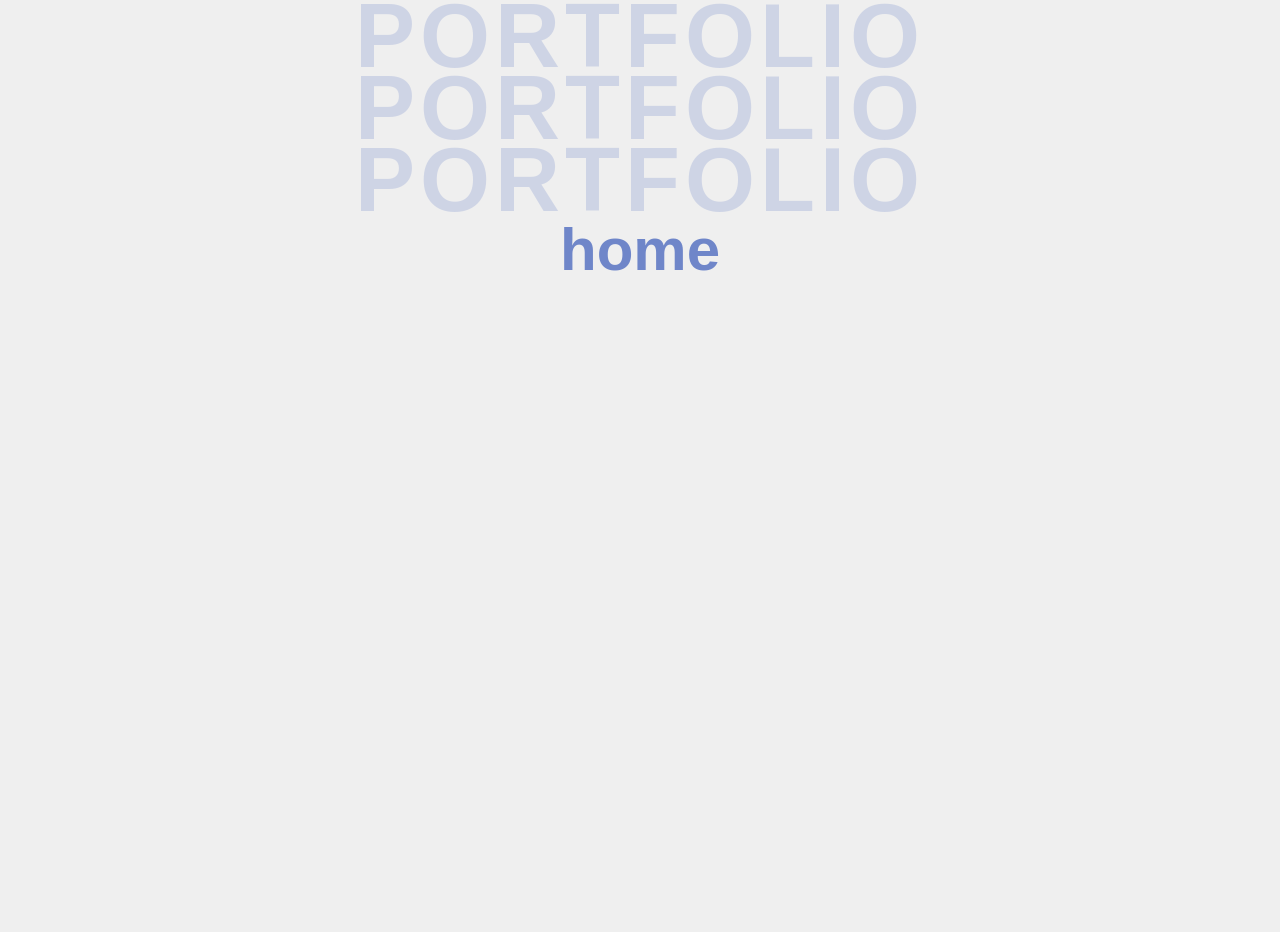
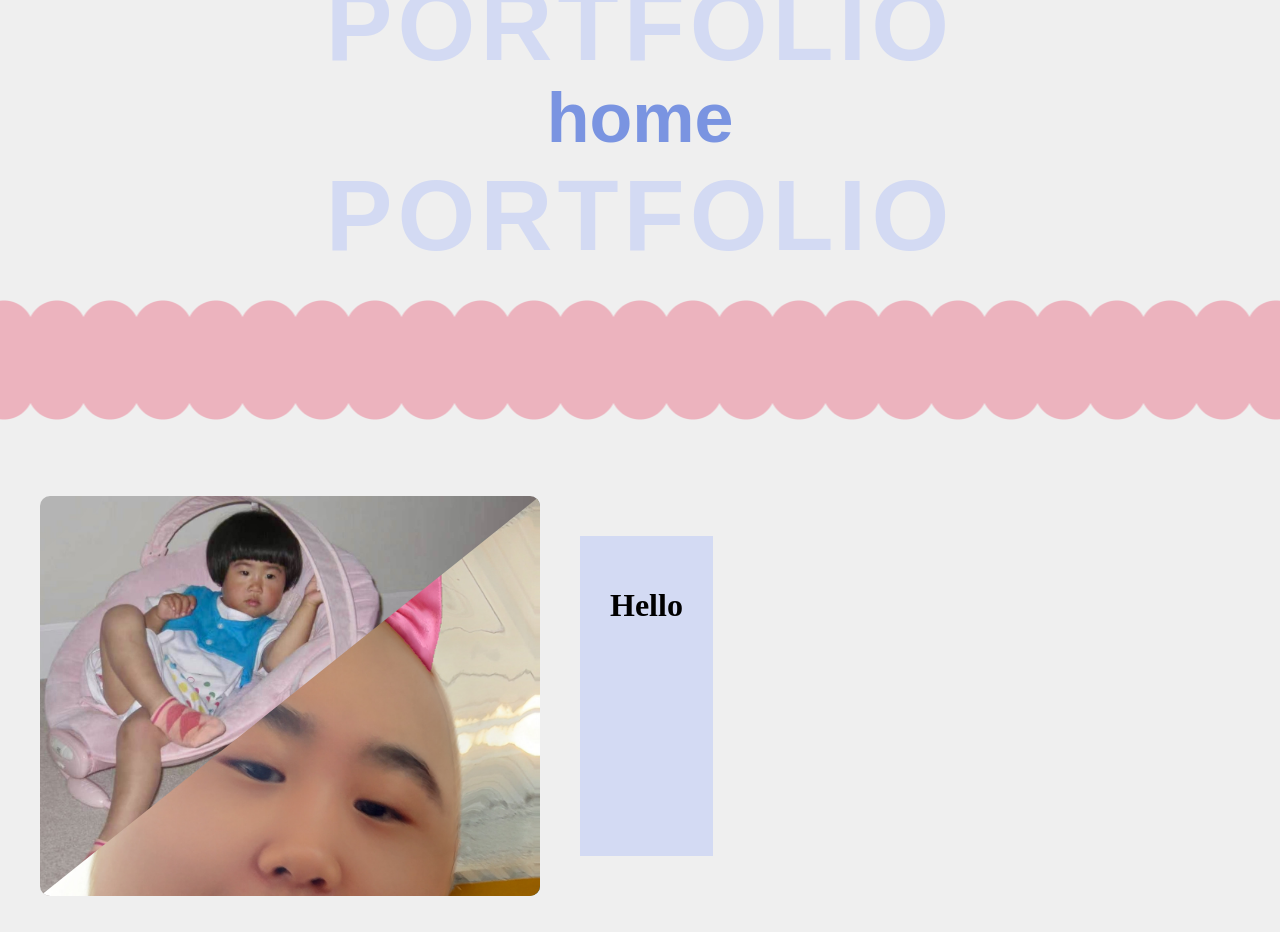
Before and after one commit to evac-uation/FinalProject, a plain HTML site: page index.html in a window 1280 px wide. Before the commit the page ends 800 px from the top, so only its background shows below. Drawn offline with Linux system fonts and the light colour scheme; a web font is replaced by a local one.

Commit message:
finished headers

```diff
--- a/index.html
+++ b/index.html
@@ -3,20 +3,44 @@
 <head>
     <meta charset="UTF-8">
     <meta name="viewport" content="width=device-width, initial-scale=1.0">
-    <title>Document</title>
+    <title>Home</title>
     <link rel="stylesheet" href="style/style.css">
     <link rel="stylesheet" href="https://use.typekit.net/lar1tts.css">
 </head>
+
+
 <body>
+  <div class="hero fedreg">
+    <div class="bg-text div">
+      <div class="bg-text1">PORTFOLIO</div>
+      <div class="bg-text2"></div>
+      <div class="bg-text3">P<a href="art.html" class="letter-link">O<span class="letter-label1">art</span></a>R<a href="blog.html" class="letter-link">T<span class="letter-label2">blog</span></a>F<a href="photos.html" class="letter-link">O<span class="letter-label3">photos</span></a>L<a href="web.html" class="letter-link">I<span class="letter-label4">web</span></a>O
+      </div>
+    </div>
+    <h1 class="title">home</h1>
+  </div>
 
-  <div class="hero fedreg">
-    <div class="bg-text">
-      <div>PORTFOLIO</div>
-      <div>PORTFOLIO</div>
-      <div>PORTFOLIO</div>
-    </div>
-    <h1 class="home">home</h1>
+  <br>
+  <br>
+
+  <div class="border"></div>
+
+  <br>
+  <br>
+
+<div class="flex-container">
+  <div class="diagonal-container">
+    <div class="top"></div>
+    <div class="bottom"></div>
   </div>
+  <div class="intro">
+    <h1>Hello</h1>
+  </div>
+</div>
+
+
+  <br>
+  <br>
 
 </body>
 </html>
--- a/style/style.css
+++ b/style/style.css
@@ -14,8 +14,8 @@ body {
 
 .hero {
   position: relative;
-  height: 500px;
-  overflow: hidden;
+  height: 224px;
+  overflow: visible;
   display: flex;
   align-items: center;
   justify-content: center;
@@ -23,24 +23,152 @@ body {
 
 .bg-text {
   position: absolute;
+  inset: 0;
+}
+
+/* center horizontally */
+.bg-text1,
+.bg-text2,
+.bg-text3 {
+  position: absolute;
+  left: 50%;
+  transform: translateX(-50%);
+  white-space: nowrap;
+}
+
+/* adjust vertical spacing */
+.bg-text1 { top: 0px; }
+.bg-text2 { top: 90px; }
+.bg-text3 { top: 190px; }
+
+.bg-text div {
+  font-size: 100px;
+  font-weight: 700;
+  color: #d3daf3;
+  line-height: 0.5;
+  letter-spacing: 5px;
+}
+
+.title {
+  position: relative;
+  z-index: 2;
+  font-size: 70px;
+  color: #7a94e1;
+  margin: 0;
+  background: #efefef;   /* same as body background */
+  padding: 46px 30px 35px;
+}
+
+.letter-link {
+  color: inherit;          /* same color as rest of word */
+  text-decoration: none;   /* remove underline */
+  transition: color 0.3s ease;
+}
+
+.letter-link:hover {
+  color: #f79aab;          /* hover color */
+}
+
+.letter-label1,
+.letter-label2,
+.letter-label3,
+.letter-label4 {
+  position: absolute;
+  transform: translateX(-50%);
+  font-size: 16px;
+  letter-spacing: normal;
+  opacity: 0;
+  pointer-events: none;
+  transition: opacity 0.25s ease, transform 0.25s ease;
+  transform: translateX(-50%) translateY(-5px);
+}
+
+.letter-label1{
+  top: 140%;
+  left: 17.5%;
+}
+
+.letter-label2{
+  top: 140%;
+  left: 41.5%;
+}
+
+.letter-label3{
+  top: 140%;
+  left: 64%;
+}
+
+.letter-label4{
+  top: 140%;
+  left: 84%;
+}
+
+.letter-link:hover .letter-label1 {
+  opacity: 1;
+  transform: translateX(-50%) translateY(5px);
+}
+
+.letter-link:hover .letter-label2 {
+  opacity: 1;
+  transform: translateX(-50%) translateY(5px);
+}
+
+.letter-link:hover .letter-label3 {
+  opacity: 1;
+  transform: translateX(-50%) translateY(5px);
+}
+
+.letter-link:hover .letter-label4 {
+  opacity: 1;
+  transform: translateX(-50%) translateY(5px);
+}
+
+.diagonal-container {
+  position: relative;
+  width: 500px;
+  height: 400px;
+  margin-left: 40px;
+}
+
+/* both layers fill the container */
+.top,
+.bottom {
+  position: absolute;
   top: 0;
   left: 0;
   width: 100%;
+  height: 100%;
+}
+.top {
+  background-image: url("../images/diva.jpg");
+  background-size: cover;
+  clip-path: polygon(0 0,100% 0,100%,0 100%);
+  border-radius: 10px;
+}
+.bottom {
+  background-image: url("../images/eggva.JPG");
+  background-size: cover;
+  clip-path: polygon(0 100%,100% 0,100% 100%,0 100%);
+  border-radius: 10px;
 }
 
-.bg-text div {
-  font-size: 90px;
-  font-weight: 700;
-  color: #6f86c9;
-  opacity: 0.25;
-  line-height: 0.8;
-  text-align: center;
-  letter-spacing: 5px;
+.border {
+  width: 100%;
+  height: 120px;
+  margin: 40px auto;
+  background: #ecb3be;
+  mask:
+    linear-gradient(0,#0000 60px,#000 0) 0 30px,
+    radial-gradient(30px,#000 calc(100% - 1px),#0000) 50%/53px 60px repeat space;
 }
 
-.home {
-  position: relative;
-  font-size: 60px;
-  color: #6f86c9;
-  margin: 0;
+.flex-container {
+  display: flex;
+  flex-direction: row;
 }
+
+.intro {
+  margin: 40px;
+  padding: 30px;
+  background-color: #d3daf3;
+}
```
Also changed, not shown: art.html (added, +26 -0 lines), blog.html (added, +26 -0 lines), photos.html (added, +26 -0 lines), web.html (added, +26 -0 lines), images/diva.jpg (added), images/eggva.JPG (added).
